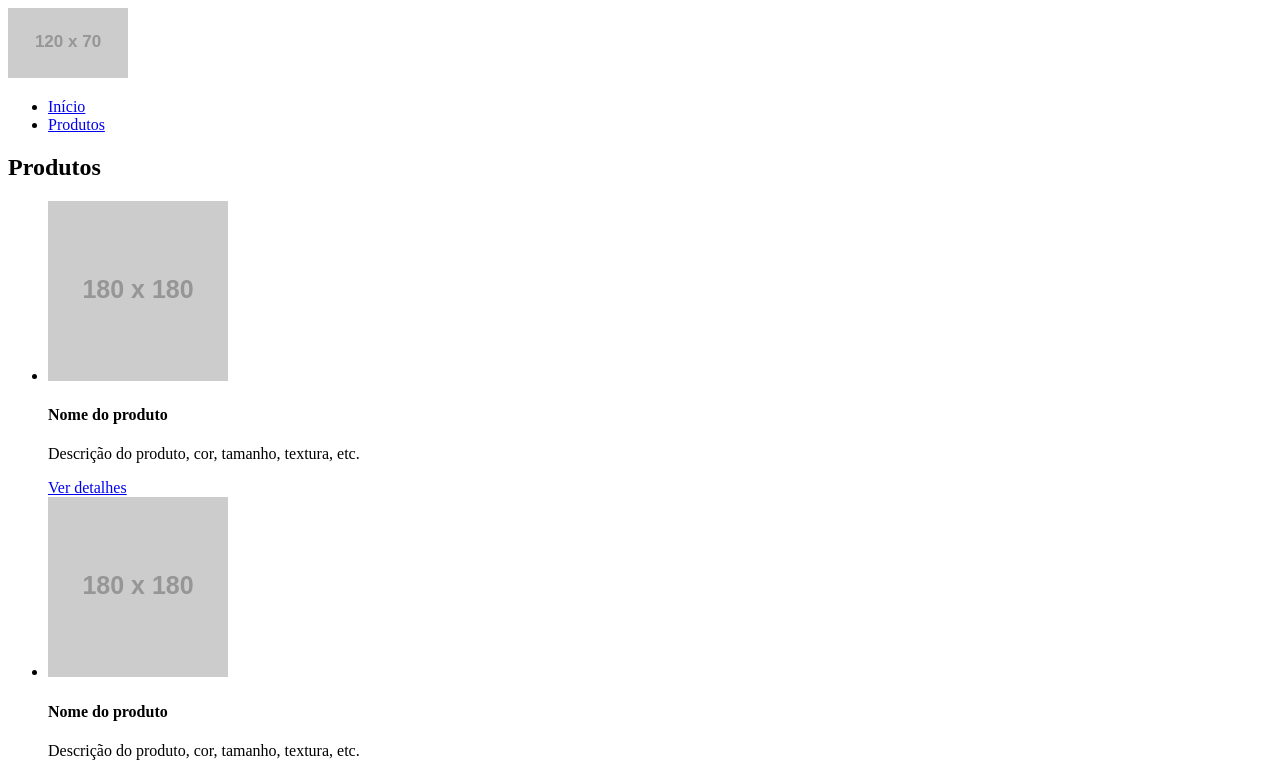
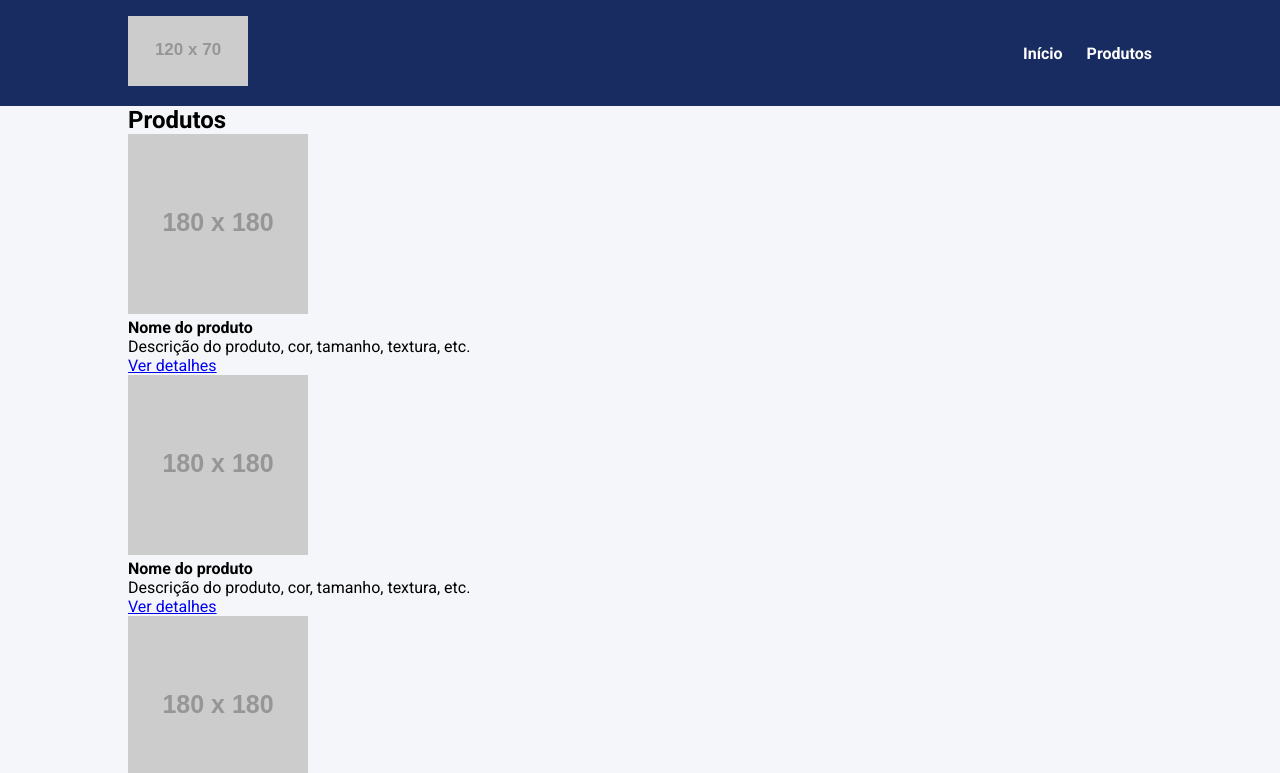
Before and after one commit to AsrielDreemurrGM/Modulo17_Exercicio, a website: page index.html in a window 1280 px wide. Shown: the top 773 px of the page. Drawn offline with nearby package versions, Linux system fonts and the light colour scheme; files that its build step writes are made by us from their sources; placeholder pictures from the web are drawn by us.

Commit message:
Iniciado Customização da Página
- Criado Variável Para Cor de Fundo da Página;
- Adicionado Reset;
- Customizado Header;
- Criado Mixin Para Display Flex;

```diff
--- a/src/styles/main.less
+++ b/src/styles/main.less
@@ -1,2 +1,55 @@
 @import "variaveis.less";
 @import "mapas";
+
+.flex {
+    display: flex;
+}
+
+* {
+    margin: 0;
+    padding: 0;
+    box-sizing: border-box;
+    font-family: Roboto, sans-serif;
+}
+
+body {
+    background-color: @corDeFundo;
+
+    .container {
+        max-width: 1024px;
+        width: 100%;
+        margin: 0 auto;
+
+        li {
+            list-style: none;
+        }
+    }
+}
+
+header {
+    background-color: @corCabecalho;
+    position: sticky;
+    top: 0;
+    left: 0;
+
+    .container {
+        .flex();
+        justify-content: space-between;
+        align-items: center;
+        padding: 16px 0;
+    }
+
+    .menu {
+        .flex();
+
+        li {
+            font-weight: bold;
+            margin-left: 24px;
+
+            a {
+                color: #fff;
+                text-decoration: none;
+            }
+        }
+    }
+}
--- a/src/styles/variaveis.less
+++ b/src/styles/variaveis.less
@@ -1,3 +1,4 @@
+@corDeFundo: #f5f6fa;
 @corCabecalho: #182C61;
 @corBotao: #44bd32;
 @corHover: #4cd137;
```
